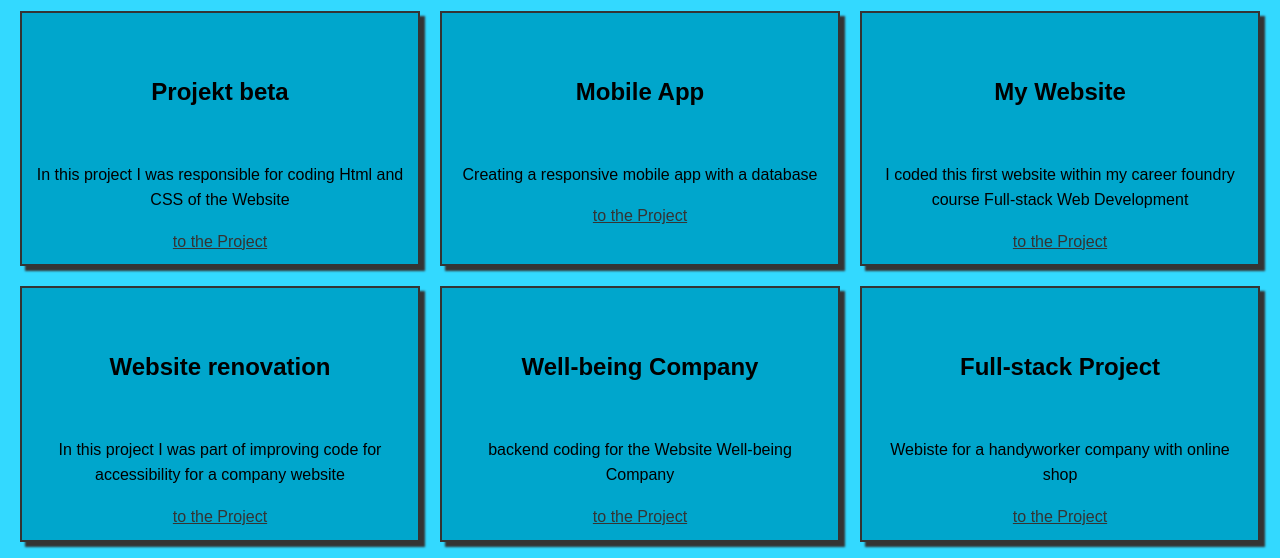
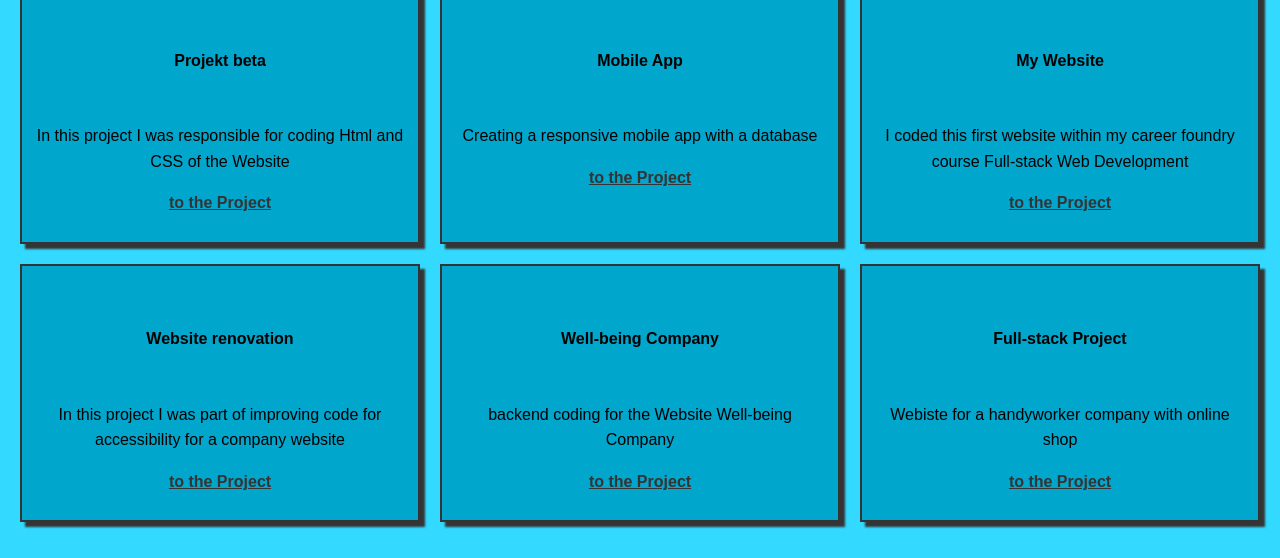
Before and after one commit to chrisdvadashanta/portfolio-website-main, a plain HTML site: page project.html in a window 1280 px wide. Shown: the part 200-758 px from the top of the page. Drawn offline with nearby package versions, Linux system fonts and the light colour scheme.

Commit message:
change link font size to h3 for better contrast

```diff
--- a/project.html
+++ b/project.html
@@ -13,7 +13,7 @@
     <link rel="preconnect" href="https://fonts.gstatic.com" crossorigin>
     <link href="https://fonts.googleapis.com/css2?family=Maven+Pro:wght@400;600&display=swap" rel="stylesheet">
 
-    <link rel="stylesheet" type="text/css" href="CSS/style.production.css">
+    <link rel="stylesheet" type="text/css" href="CSS/stylesheet.css">
 </head>
 <body>
     <header class="page-header">
@@ -43,42 +43,42 @@
             <p>
                 In this project I was responsible for coding Html and CSS of the Website
             </p>
-            <a href="#"> to the Project</a>
+            <a href="#"> <h3>to the Project</h3></a>
         </div>
         <div class="grid-container__item">
             <h2>Mobile App</h2>
             <p>
                 Creating a responsive mobile app with a database
             </p>
-            <a href="#"> to the Project</a>
+            <a href="#"> <h3>to the Project</h3> </a>
         </div>
         <div class="grid-container__item">
             <h2>My Website</h2>
             <p>
                 I coded this first website within my career foundry course Full-stack Web Development
             </p>
-            <a href="#"> to the Project</a>
+            <a href="#"> <h3>to the Project</h3> </a>
         </div>
         <div class="grid-container__item">
             <h2>Website renovation</h2>
             <p>
                 In this project I was part of improving code for accessibility for a company website
             </p>
-            <a href="#"> to the Project</a>
+            <a href="#"> <h3>to the Project</h3> </a>
         </div>
         <div class="grid-container__item">
             <h2>Well-being Company</h2>
             <p>
                 backend coding for the Website Well-being Company
             </p>
-            <a href="#"> to the Project</a>
+            <a href="#"> <h3>to the Project</h3> </a>
         </div>
         <div class="grid-container__item">
             <h2> Full-stack Project</h2>
             <p>
                 Webiste for a handyworker company with online shop
             </p>
-            <a href="#"> to the Project</a>
+            <a href="#"> <h3>to the Project</h3> </a>
         </div>
     </section>
 
```
